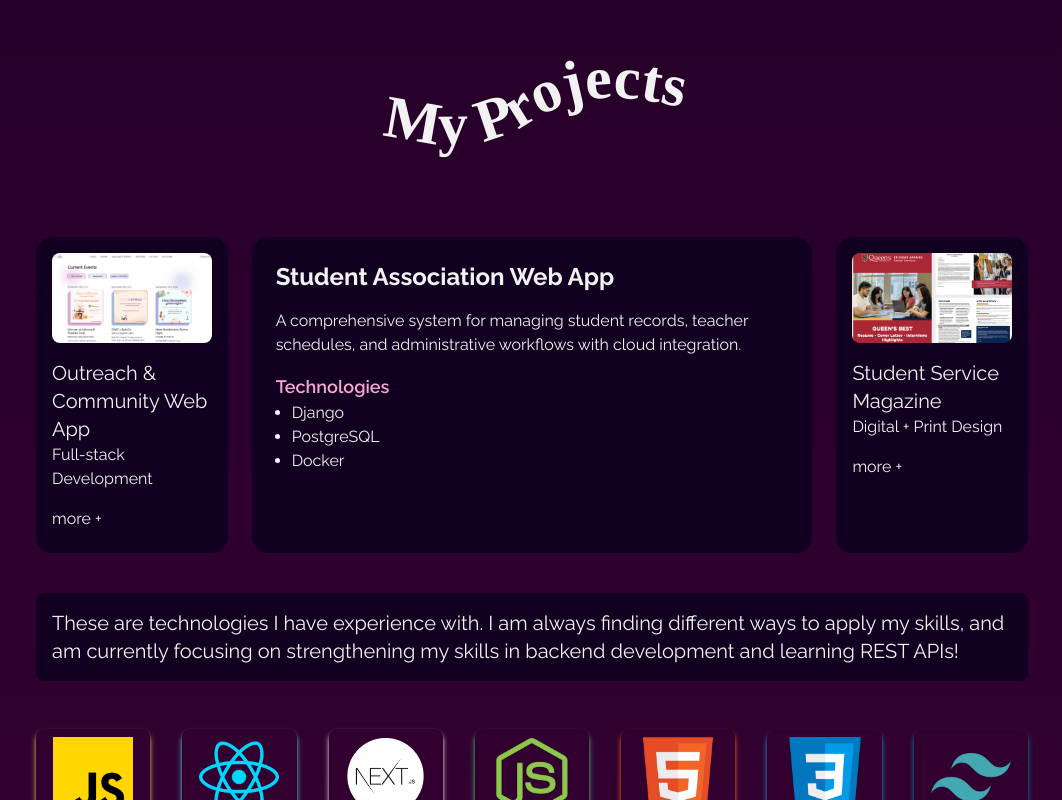
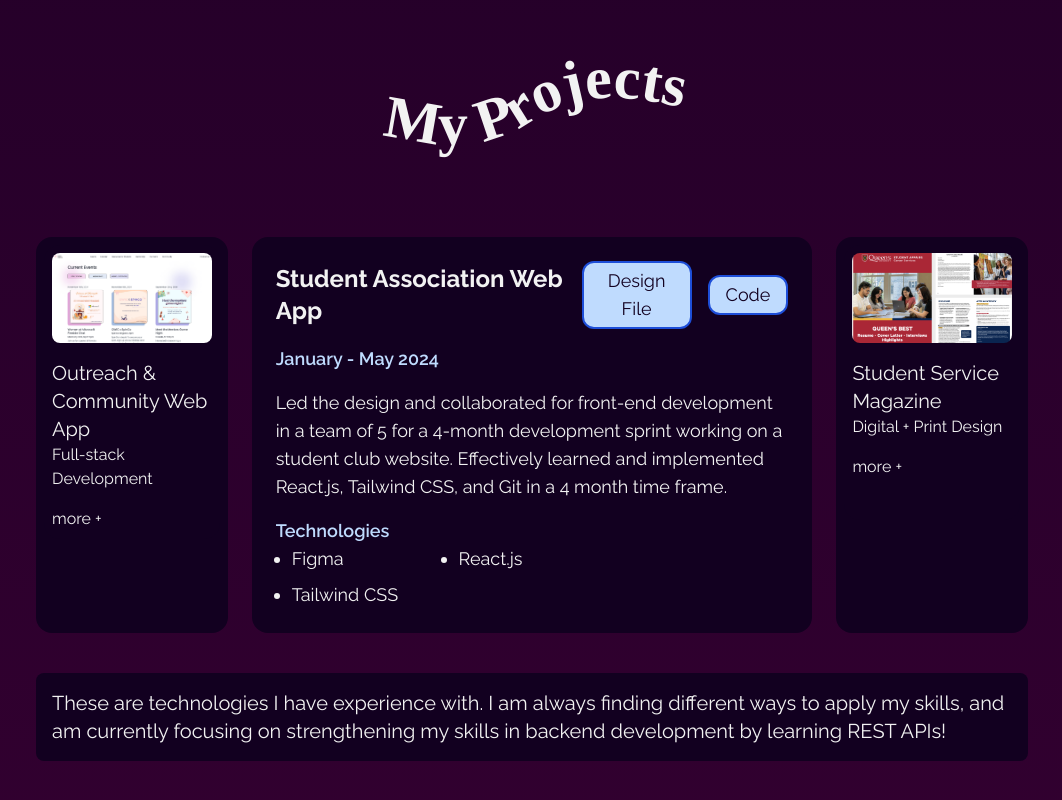
Before and after one commit to kavitaithomas/portfolio, a React (Create React App) app: page / in a window 1280 px wide. Both pictures are taken after a click on the element 640 px from the left and 1838 px from the top of the page. Shown: the part 1438-2238 px from the top of the page, without its empty margins (108-1170 px from the left). Built offline with nearby package versions, Linux system fonts and the light colour scheme; a web font is replaced by a local one.

Commit message:
feat: Added projects info and buttons

```diff
--- /dev/null
+++ b/src/components/Button.jsx
@@ -0,0 +1,13 @@
+import React from "react";
+
+const Button = ({ label, link }) => {
+  return (
+    <a href={link} target="_blank" rel="noopener noreferrer">
+      <button className="bg-blue-200 rounded-xl py-1 px-4 border-blue-700 border-2 hover:scale-110 duration-200">
+        <p className="text-darkest-purple text-center text-lg">{label}</p>
+      </button>
+    </a>
+  );
+};
+
+export default Button;
--- a/src/components/ProjectCard.jsx
+++ b/src/components/ProjectCard.jsx
@@ -1,4 +1,6 @@
 import React from "react";
+import Button from "./Button";
+
 // applying an image that is 16:9 in ration will make your life easier
 
 const ProjectCard = ({ project, isExpanded, onExpand }) => {
@@ -11,14 +13,19 @@ const ProjectCard = ({ project, isExpanded, onExpand }) => {
     >
       {/* Conditionally Render Content */}
       {isExpanded ? (
-        <div className="flex flex-col p-4 space-y-4 min-h-[300px]">
-          <h2 className="text-2xl font-bold text-my-gray">{project.title}</h2>
+        <div className="flex flex-col text-lg p-4 space-y-4 min-h-[300px]">
+          <div className="flex flex-row space-x-4 justify-start items-center">
+            <h2 className="text-2xl font-bold text-my-gray">{project.title}</h2>
+            <Button label={project.label1} link={project.link1} />
+            {project.label2 && project.link2 && (
+              <Button label={project.label2} link={project.link2} />
+            )}
+          </div>
+          <p className="text-blue-200 font-semibold">{project.date}</p>
           <p className="text-my-gray">{project.description}</p>
           <div>
-            <h3 className="text-lg text-pink-300 font-semibold">
-              Technologies
-            </h3>
-            <ul className="text-my-gray list-disc pl-4">
+            <h3 className="text-blue-200 font-semibold">Technologies</h3>
+            <ul className="text-my-gray list-disc grid grid-cols-2 pl-4 gap-2 w-2/3">
               {project.technologies.map((tech, index) => (
                 <li key={index}>{tech}</li>
               ))}
--- a/src/components/Projects.jsx
+++ b/src/components/Projects.jsx
@@ -18,27 +18,49 @@ const Projects = () => {
   const projects = [
     {
       title: "Outreach & Community Web App",
+      date: "June 2024 - Present",
       description:
-        "A platform designed to facilitate community engagement and outreach programs. Features include event scheduling, volunteer signups, and real-time updates.",
+        "Designed, developed and deployed a web app to market QWIC's resources, merchandise and events, resulting in an effective platform for sponsorship and community outreach. Next steps will be building an admin panel and backend using Docker, Prisma and PostgreSQL.",
       type: "Full-stack Development",
-      technologies: ["React", "Tailwind CSS", "Node.js"],
+      technologies: [
+        "Next.js",
+        "Tailwind CSS",
+        "Vercel",
+        "Docker",
+        "Prisma",
+        "PostgreSQL",
+      ],
       image: qwic,
+      label1: "Demo",
+      label2: "Code",
+      link1: "https://qwic.org/",
+      link2: "https://github.com/queens-wic/qwic",
     },
     {
       title: "Student Association Web App",
+      date: "January - May 2024",
       description:
-        "A comprehensive system for managing student records, teacher schedules, and administrative workflows with cloud integration.",
+        "Led the design and collaborated for front-end development in a team of 5 for a 4-month development sprint working on a student club website. Effectively learned and implemented React.js, Tailwind CSS, and Git in a 4 month time frame.",
       type: "Design and Front-end Development",
-      technologies: ["Django", "PostgreSQL", "Docker"],
+      technologies: ["Figma", "React.js", "Tailwind CSS"],
       image: qvsa,
+      label1: "Design File",
+      link1:
+        "https://www.figma.com/design/U8qyWbu5f8JCwlPeCJZfSy/QVSA?node-id=81-2&p=f&t=QjsKe8dDDs1vBH8x-0",
+      label2: "Code",
+      link2: "https://github.com/queens-web-development-club/qvsa",
     },
     {
       title: "Student Service Magazine",
+      date: "May - August 2023",
       description:
-        "An interactive magazine platform with multimedia support, dynamic layouts, and reader analytics. Designed for modern publishers.",
+        "Designed and produced a career development magazine intended for students for digital and physical print. Implemented brand guidelines, accessibility features and print specifications, resulting in 300+ physical copies and an accesible digital copy marketing Queen's Career Services resources.",
       type: "Digital + Print Design",
-      technologies: ["Vue.js", "SCSS", "Firebase"],
+      technologies: ["Adobe InDesign", "Adobe Illustrator"],
       image: magazine,
+      label1: "Demo",
+      link1:
+        "https://careers.queensu.ca/sites/cars3www/files/uploaded_files/Queens%20Best%20magazine%20Online.pdf",
     },
   ];
 
--- a/src/components/techStack.jsx
+++ b/src/components/techStack.jsx
@@ -109,7 +109,7 @@ const TechStack = () => {
           <p>
             These are technologies I have experience with. I am always finding
             different ways to apply my skills, and am currently focusing on
-            strengthening my skills in backend development and learning REST
+            strengthening my skills in backend development by learning REST
             APIs!
           </p>
         </div>
```
